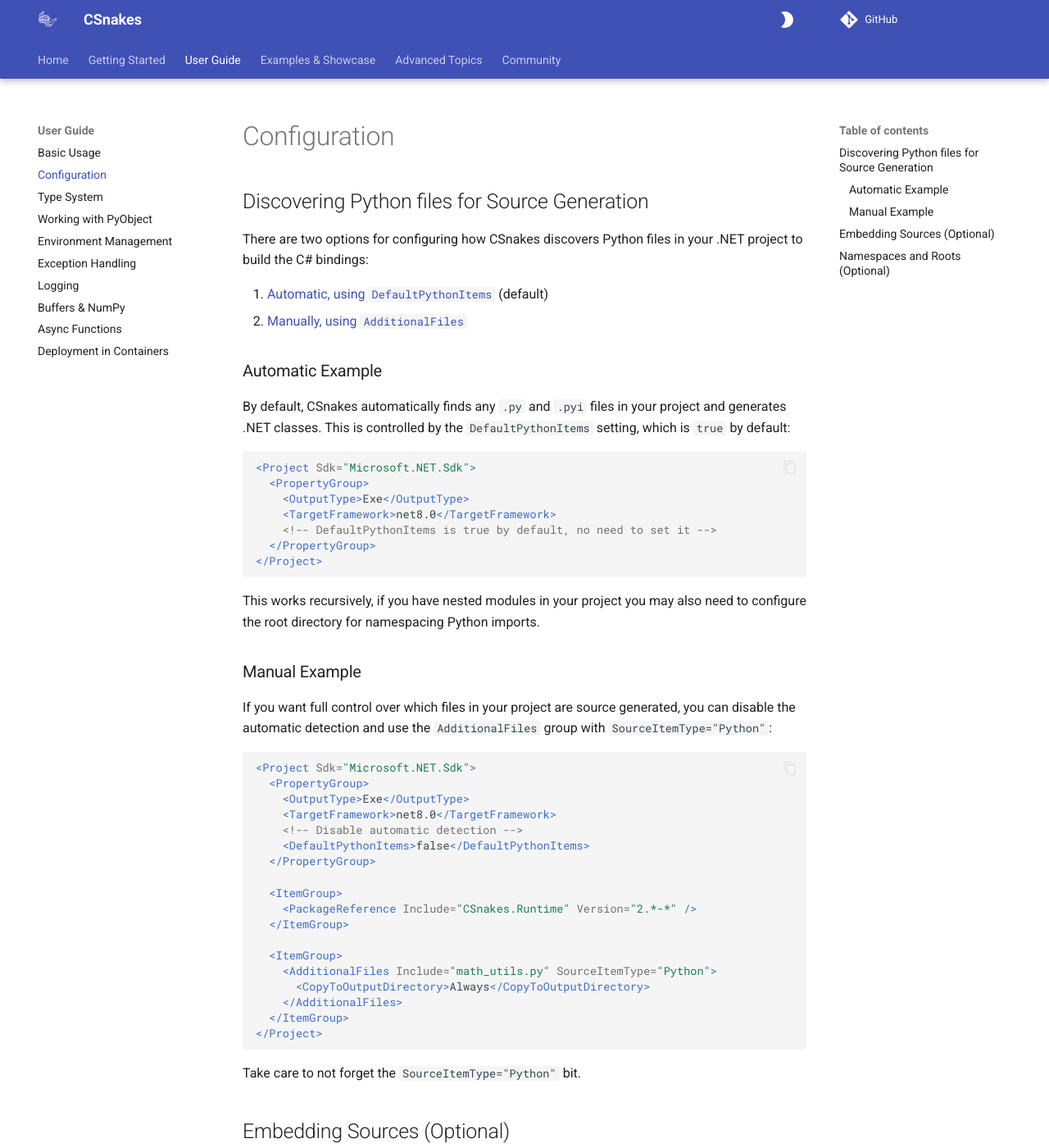
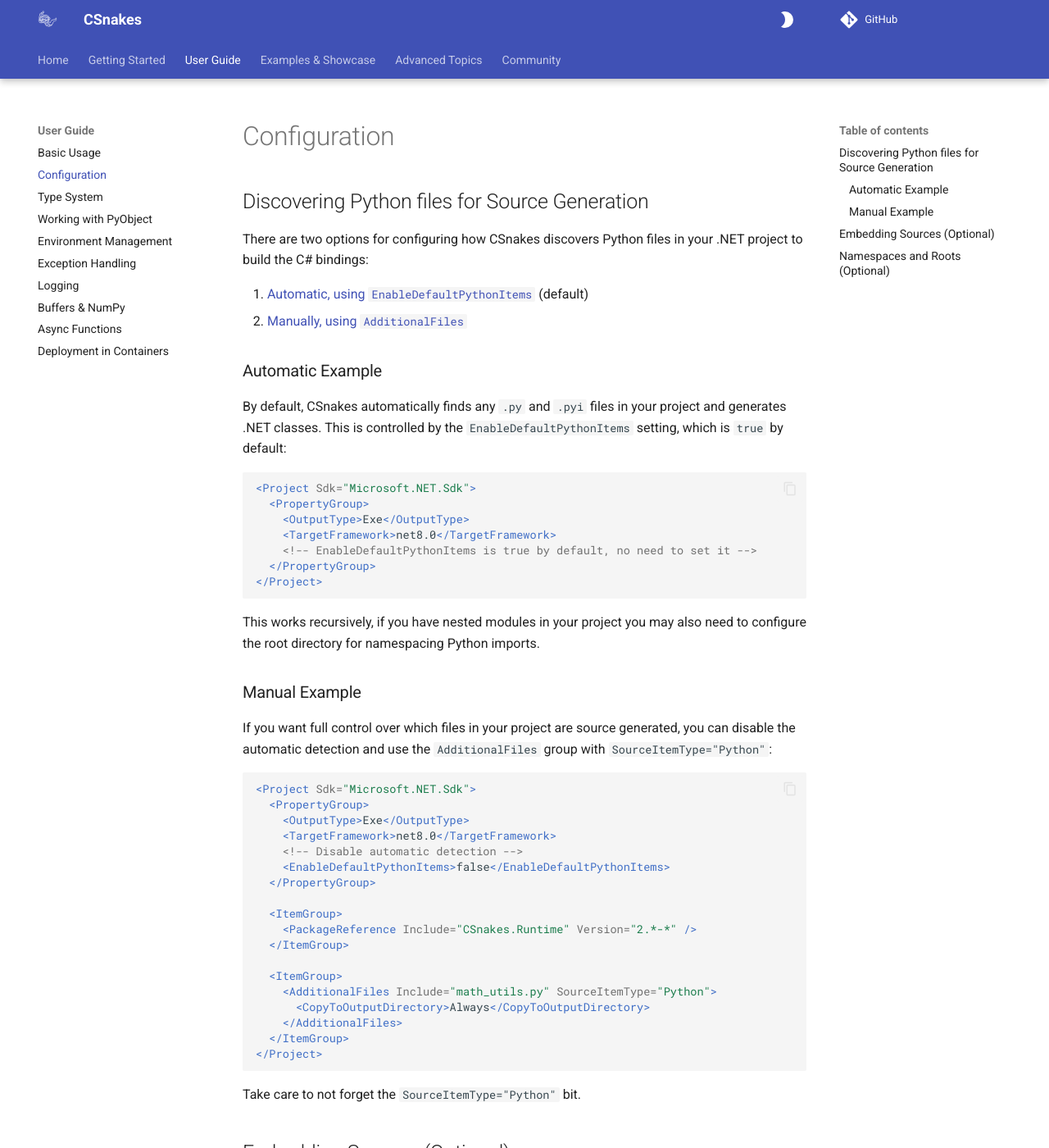
Before and after one commit to tonybaloney/CSnakes, an MkDocs documentation site: the page built from docs/user-guide/configuration.md, in a window 1280 px wide and 1400 px high. Shown: the whole window at 82% size. Built offline with MkDocs 1.6.1 and Material for MkDocs 9.7.7, drawn with Linux system fonts in a browser that asks for light colours; comment, search, counter and statistics services are not loaded; the version menu is left out; some of the changed text lies outside the part shown.

Commit message:
Rename "DefaultPythonItems" to "EnableDefaultPythonItems" (#791)
---------

Co-authored-by: copilot-swe-agent[bot] <198982749+Copilot@users.noreply.github.com>
Co-authored-by: Atif Aziz <code@raboof.com>

````diff
--- a/docs/user-guide/configuration.md
+++ b/docs/user-guide/configuration.md
@@ -4,19 +4,19 @@
 
 There are two options for configuring how CSnakes discovers Python files in your .NET project to build the C# bindings:
 
-1. [Automatic, using `DefaultPythonItems`](#automatic-example) (default)
+1. [Automatic, using `EnableDefaultPythonItems`](#automatic-example) (default)
 2. [Manually, using `AdditionalFiles`](#manual-example)
 
 ### Automatic Example
 
-By default, CSnakes automatically finds any `.py` and `.pyi` files in your project and generates .NET classes. This is controlled by the `DefaultPythonItems` setting, which is `true` by default:
+By default, CSnakes automatically finds any `.py` and `.pyi` files in your project and generates .NET classes. This is controlled by the `EnableDefaultPythonItems` setting, which is `true` by default:
 
 ```xml
 <Project Sdk="Microsoft.NET.Sdk">
   <PropertyGroup>
     <OutputType>Exe</OutputType>
     <TargetFramework>net8.0</TargetFramework>
-    <!-- DefaultPythonItems is true by default, no need to set it -->
+    <!-- EnableDefaultPythonItems is true by default, no need to set it -->
   </PropertyGroup>
 </Project>
 ```
@@ -33,7 +33,7 @@ If you want full control over which files in your project are source generated,
     <OutputType>Exe</OutputType>
     <TargetFramework>net8.0</TargetFramework>
     <!-- Disable automatic detection -->
-    <DefaultPythonItems>false</DefaultPythonItems>
+    <EnableDefaultPythonItems>false</EnableDefaultPythonItems>
   </PropertyGroup>
 
   <ItemGroup>
@@ -98,7 +98,7 @@ CSnakes will automatically generate these namespaces and import directives once
 
 ```xml
   <PropertyGroup>
-    <DefaultPythonItems>true</DefaultPythonItems>
+    <EnableDefaultPythonItems>true</EnableDefaultPythonItems>
     <PythonRoot>python_src</PythonRoot>
   </PropertyGroup>
 ```
````
Also changed, not shown: 2 other files.
